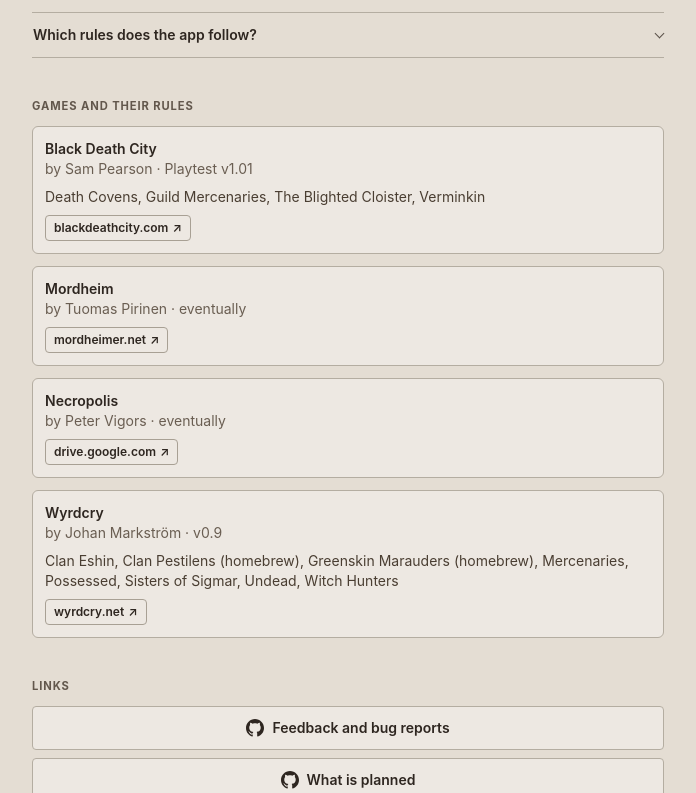
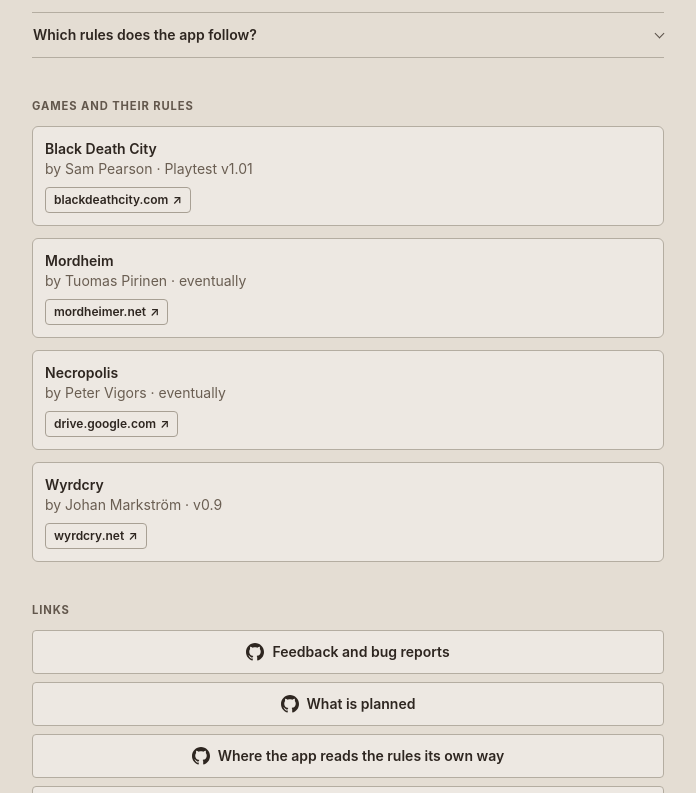
Before and after one commit to HENNIROCKS/fantasy-city-warbands, a SvelteKit app: page /info in a window 1280 px wide. Shown: the part 1067-1860 px from the top of the page, without its empty margins (292-988 px from the left). Built offline with nearby package versions, Linux system fonts and the light colour scheme.

Commit message:
List the games under Games and their rules without their factions, on the about page and in the README

```diff
--- a/src/routes/info/+page.svelte
+++ b/src/routes/info/+page.svelte
@@ -37,10 +37,9 @@
 			id: s.game.id,
 			name: s.game.name,
 			author: s.game.author,
-			edition: s.game.edition,
-			factions: s.factions.map((f) => (f.origin === 'homebrew' ? `${f.name} (homebrew)` : f.name)).sort((a, b) => a.localeCompare(b))
+			edition: s.game.edition
 		})),
-		...planned.map((g) => ({ ...g, edition: 'eventually', factions: [] as string[] }))
+		...planned.map((g) => ({ ...g, edition: 'eventually' }))
 	].sort((a, b) => a.name.localeCompare(b.name));
 
 	/** The domain alone, as the label of a game's link. */
@@ -227,9 +226,6 @@
 					<li class="rounded-md border border-zinc-700 bg-zinc-800 p-3">
 						<p class="font-semibold text-zinc-200">{game.name}</p>
 						<p class="text-zinc-400">by {game.author} · {game.edition}</p>
-						{#if game.factions.length}
-							<p class="mt-2">{game.factions.join(', ')}</p>
-						{/if}
 						{#if SITES[game.id]}
 							<a
 								class="mt-2 inline-flex items-center gap-1 rounded border border-zinc-600 px-2 py-1 text-xs font-semibold text-zinc-200 transition hover:bg-zinc-700 focus-visible:bg-zinc-700"
```
Also changed, not shown: 1 other file (tests, documents, lock files or other folders).
